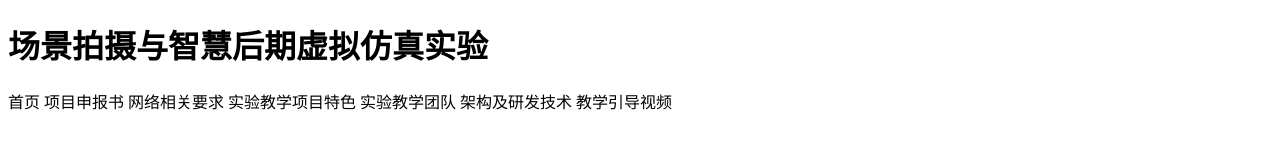
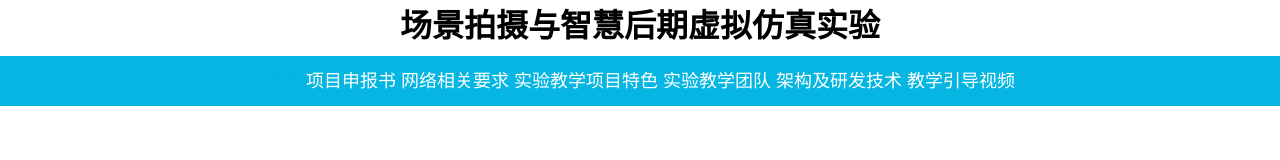
Before and after one commit to mupanpan/artsmart, a plain HTML site: page index.html in a window 1280 px wide. Drawn offline with Linux system fonts and the light colour scheme.

Commit message:
changed the style of index.html

```diff
--- a/css/style.css
+++ b/css/style.css
@@ -5,4 +5,43 @@
 
 body {
     background-color:#fff;
+    font-family: "宋体", "Microsoft YaHei", "Helvetica Neue", Helvetica, Arial, sans-serif;
 }
+
+header {
+    width:100%;
+    height:100px;
+    margin:0 auto;
+    text-align: center;
+}
+
+nav {
+    width:100%;
+    height:50px;
+    margin:10px auto;
+    font-size: 18px;
+    background-color:rgb(6, 182, 226);
+    color:#fff;
+    text-align: center;
+    line-height: 50px;
+}
+
+nav a {
+    height:50px;
+    background-color: rgb(6, 182, 226);
+}
+
+nav a:link {
+    text-decoration: none;
+    color:rgb(6, 182, 226);
+}
+
+nav a:hover {
+    background-color: #fff;
+    color:rgb(6, 182, 226);
+}
+
+nav a:visited {
+    text-decoration: none;
+    color:rgb(6, 182, 226);
+}
--- a/index.html
+++ b/index.html
@@ -2,13 +2,13 @@
 <html>
     <head>
         <title>场景拍摄与智慧后期虚拟仿真实验</title>
+        <link href="css/style.css" rel="stylesheet" type="text/css" />
     </head>
     <body>
         <header>
             <h1>场景拍摄与智慧后期虚拟仿真实验</h1>
-        </header>
             <nav>
-            <a>首页</a>
+                <a href="index.html">首页</a>
                 <a>项目申报书</a>
                 <a>网络相关要求</a>
                 <a>实验教学项目特色</a>
@@ -16,7 +16,10 @@
                 <a>架构及研发技术</a>
                 <a>教学引导视频</a>
             </nav>
-        <main></main>
+        </header>
+        <section>
+
+        </section>
         <footer></footer>
     </body>
 </html>
```
Lines whose indentation alone changed are shown as unchanged.
